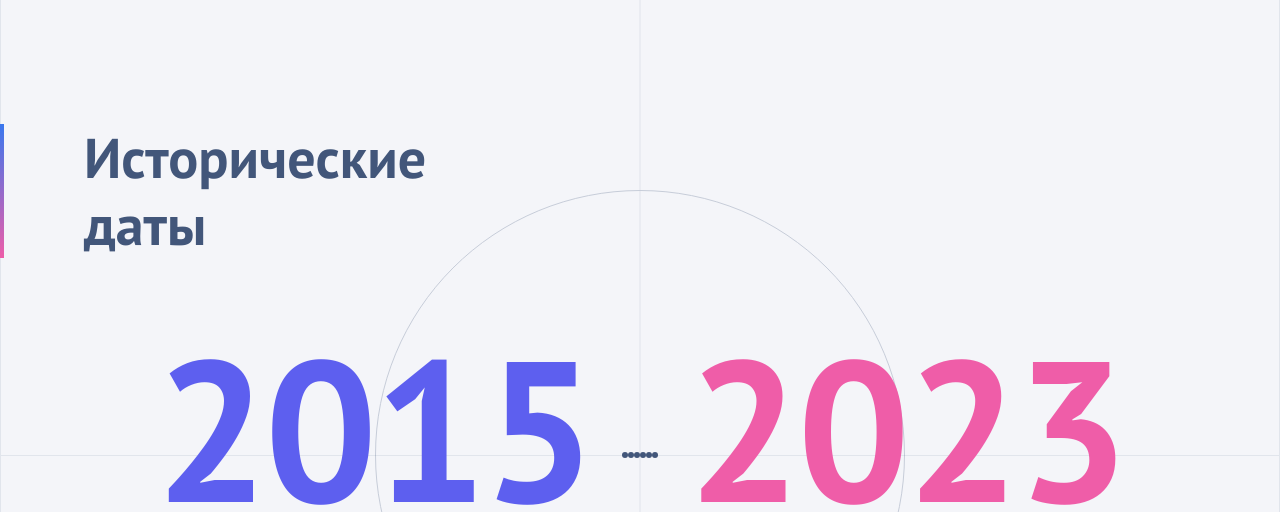
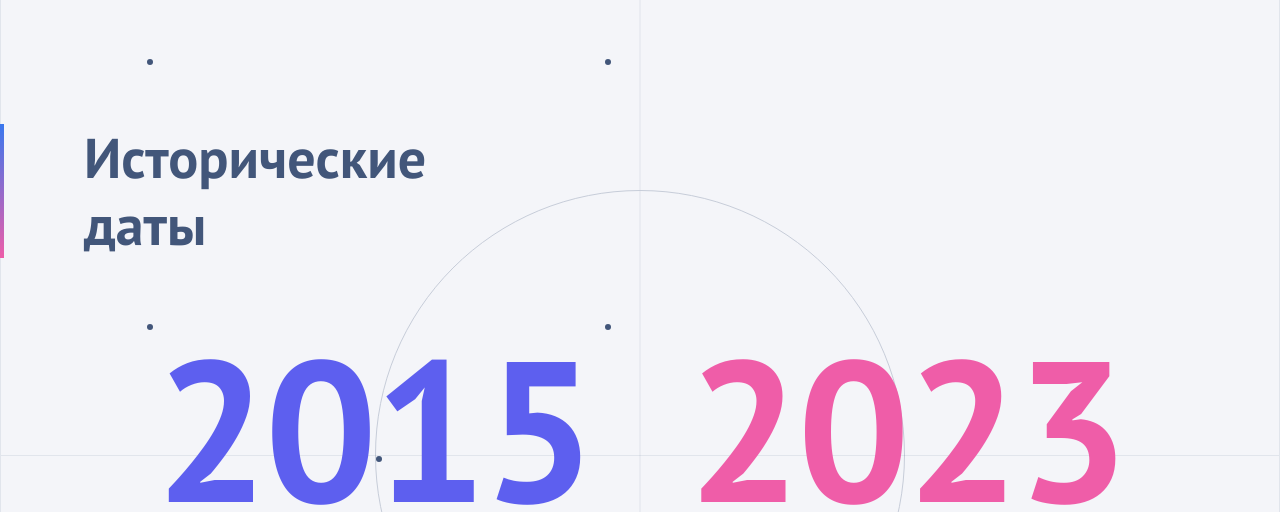
Before and after one commit to Vakulina/Historical-Dates, a React app: page / in a window 1280 px wide. Shown: the top 512 px of the page. Built offline with nearby package versions, Linux system fonts and the light colour scheme.

Commit message:
добавить хук useDimensions

```diff
--- a/src/components/AnimatedDots/AnimatedDots.module.scss
+++ b/src/components/AnimatedDots/AnimatedDots.module.scss
@@ -18,9 +18,6 @@
         border: 1px solid var(--stroke);
         top: 190px;
         position: relative;
-        display: flex;
-        justify-content: center;
-        align-items: center;
 
         @media (max-width: 1024px) {
             top: 110px;
@@ -78,8 +75,10 @@
         height: 6px;
         border-radius: 50%;
         background-color: var(--black-blue, #42567A);
+        position: absolute;
+        top: 0; /* Перемещаем .element в вертикальном направлении на 50% высоты .block */
+        left: 0; /* Перемещаем .element в горизонтальном направлении на 50% ширины .block */
 
-        position: relative;
 
     }
 
--- a/src/components/AnimatedDots/AnimatedDots.tsx
+++ b/src/components/AnimatedDots/AnimatedDots.tsx
@@ -1,6 +1,7 @@
 import React, { useContext, useRef } from "react"
 import { CategoryContext } from "../../context/categoryContext";
 import style from './AnimatedDots.module.scss'
+import { useDimensions } from "../../utiles/useDimensions";
 
 export const AnimatedDots = () => {
     const { data, category, changeCategory } = useContext(CategoryContext);
@@ -13,16 +14,18 @@ export const AnimatedDots = () => {
     const dotsCount = data?.length;
     const delta = dotsCount ? Math.PI * 2 / dotsCount : 0;
     let angle = 0;
+    const circleWidth = useDimensions(circleRef).width
+    console.log(circleWidth)
 
     return (
         <div className={style.animatedDots}>
             <div className={style.animatedDots__circle} ref={circleRef}>
                 {data && data.map(category => {
+                    const top = (circleWidth / 2) * Math.cos(angle);
+                    const left = (circleWidth / 2) * Math.sin(angle);
 
-                    const left = 100 * Math.cos(angle) + 'px';
-                    const top = 100 * Math.sin(angle) + 'px';
                     angle += delta;
-                    return <div className={style.animatedDots__dot} />
+                    return <div className={style.animatedDots__dot} style={{ top:`${top}px`, left:`${left}px` }} />
                 })}
             </div>
 
--- /dev/null
+++ b/src/utiles/useDimensions.tsx
@@ -0,0 +1,27 @@
+//react 18 https://react.dev/reference/react/useSyncExternalStore#subscribing-to-a-browser-api
+
+import { MutableRefObject, useMemo, useSyncExternalStore } from "react"
+
+function subscribe(callback:  (e: Event) => void) {
+    window.addEventListener("resize", callback)
+    window.addEventListener("load", callback)
+    return () => {
+        window.removeEventListener("resize", callback)
+        window.removeEventListener("load", callback)
+    }
+}
+
+function getSnapshot (ref: MutableRefObject<HTMLElement | null>) {
+    return JSON.stringify({
+    width: ref.current?.offsetWidth ?? 0,
+    height: ref.current?.offsetHeight ?? 0,
+})
+}
+
+export const useDimensions = (ref: MutableRefObject<HTMLElement | null>) => {
+    const dimensions = useSyncExternalStore(
+        subscribe,
+        () => getSnapshot(ref)
+    )
+    return useMemo(() => JSON.parse(dimensions), [dimensions])
+}
```
